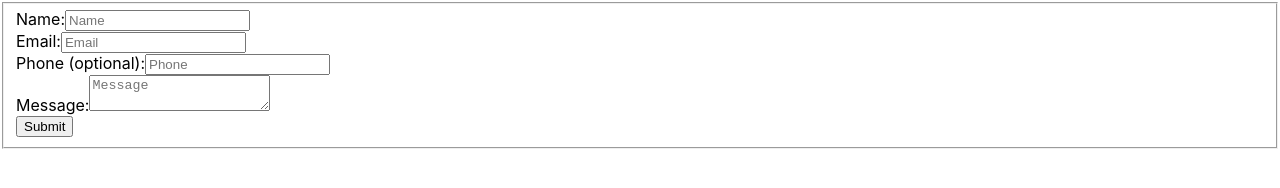
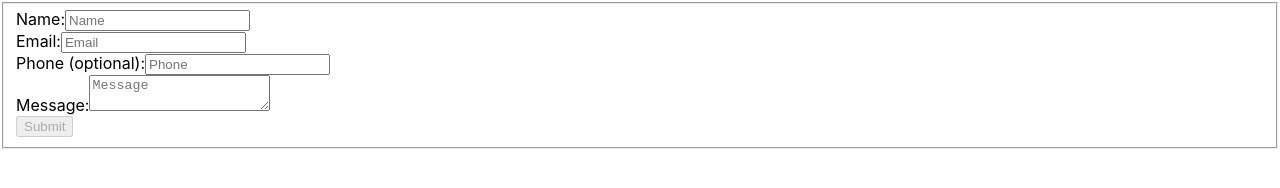
Before and after one commit to dugale/portfolio, a React (Create React App) app: page /contact in a window 1280 px wide. Shown: the part 290-478 px from the top of the page. Built offline with nearby package versions, Linux system fonts and the light colour scheme.

Commit message:
Contact updates

```diff
--- a/src/Contact.js
+++ b/src/Contact.js
@@ -1,14 +1,37 @@
 import { useState } from "react";
+
 function Contact() {
     const [name, setName] = useState("");
-    const [email, setEmail] = useState("");
+    const [email, setEmail] = useState({
+        value: "",
+        isTouched: false
+    });
     const [phone, setPhone] = useState("");
     const [message, setMessage] = useState("");
+
+    const EmailErrorMessage = () => {
+        return (
+            <p>Please enter a valid email address</p>
+        )
+    }
+
+    const validateEmail = (emailAddress) => {
+        return /^[A-Z0-9._%+-]+@[A-Z0-9.-]+\.[A-Z]{2,4}$/i.test(emailAddress);
+    }
+
+    const getIsFormValid = () => {
+        return (
+            name &&
+            validateEmail(email) &&
+            message
+        );
+    }
 
     const handleSubmit = (e) => {
         e.preventDefault();
         console.log('form submitted');
     }
+
     return (
         <>
             <h1>Contact</h1>
@@ -35,9 +58,17 @@ function Contact() {
                             type="email"
                             placeholder="Email"
                             name="email"
-                            value={email}
-                            onChange={(e) => setEmail(e.target.value)}
+                            value={email.value}
+                            onChange={(e) => {
+                                setEmail({...email, value: e.target.value});
+                            }}
+                            onBlur={() => {
+                                setEmail({...email, isTouched: true})
+                            }}
                         />
+                        {email.isTouched && !validateEmail(email.value) ? (
+                            <EmailErrorMessage />
+                        ) : null}
                     </div>
                     <div>
                         <label>Phone (optional):</label>
@@ -60,7 +91,7 @@ function Contact() {
                             onChange={(e) => setMessage(e.target.value)}
                         />
                     </div>
-                    <button type="submit">Submit</button>
+                    <button type="submit" disabled={!getIsFormValid()}>Submit</button>
                 </fieldset>
             </form>
         </>
```
